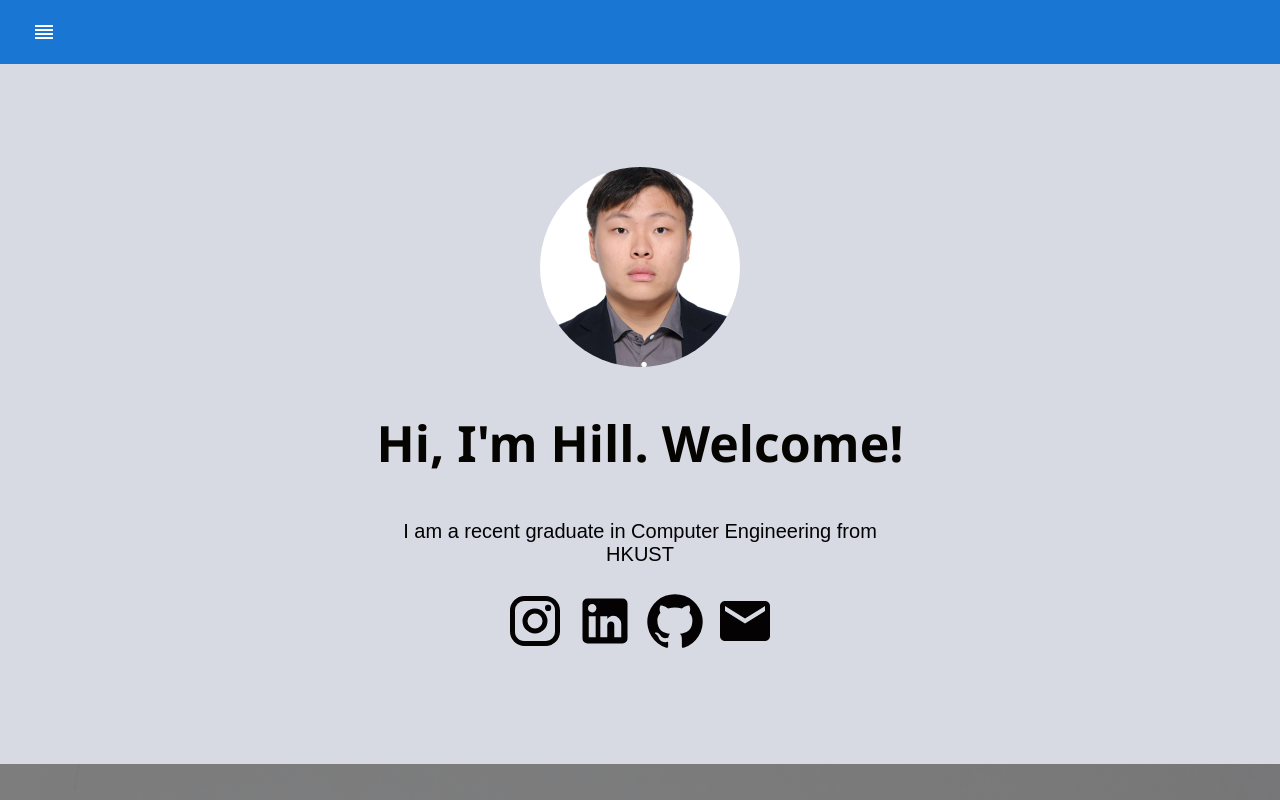
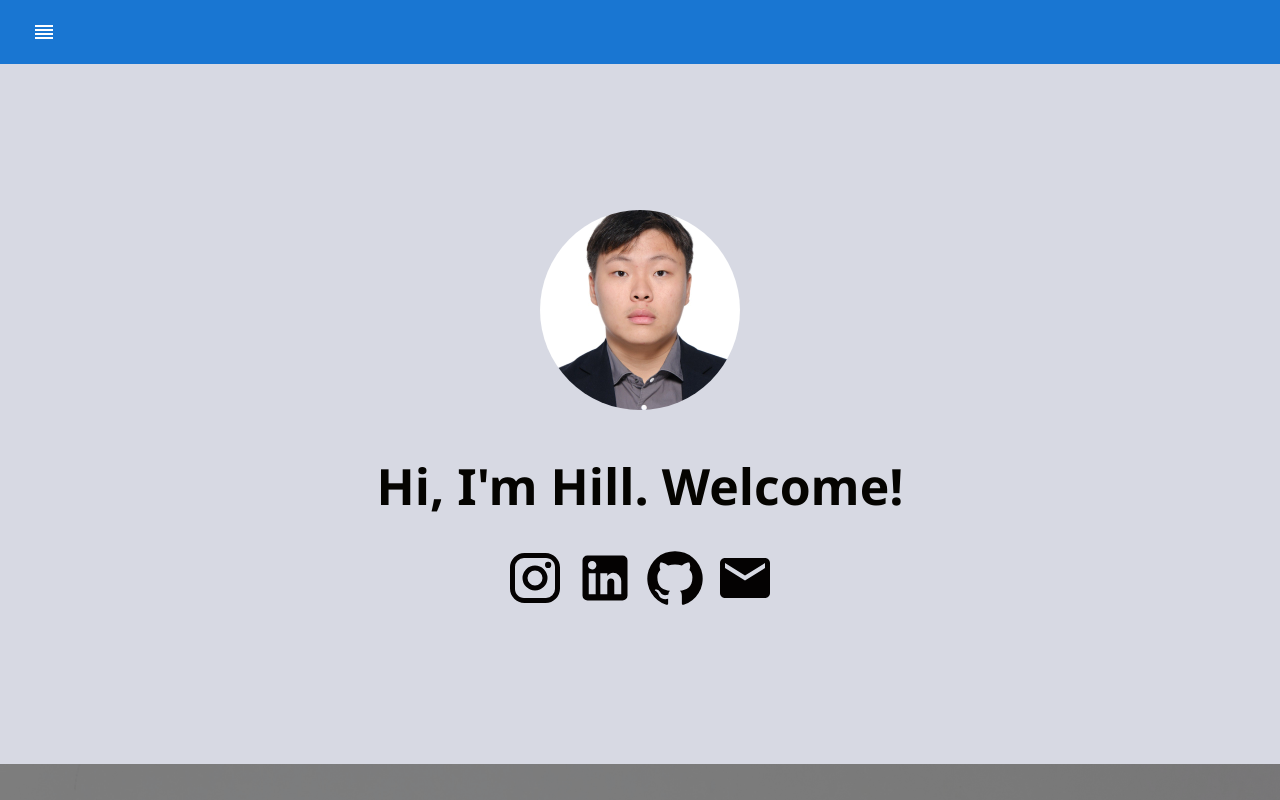
Before and after one commit to hillhc/MyPro, a React (Create React App) app: page / in a window 1280 px wide. Shown: the top 800 px of the page. Built offline with nearby package versions, Linux system fonts and the light colour scheme.

Commit message:
Update Home.js

```diff
--- a/src/pages/Home.js
+++ b/src/pages/Home.js
@@ -12,6 +12,7 @@ import { FaCode, FaRobot, FaEye, FaLinux } from 'react-icons/fa'; // Import rele
 function Home() {
   const [text, setText] = useState('');
   const greetingText = "Hi, I'm Hill. Welcome!";
+  /*<p>I am a recent graduate in Computer Engineering from HKUST</p>*/
 
   useEffect(() => {
     let currentIndex = 0;
@@ -36,7 +37,6 @@ function Home() {
         </div>
         <h2>{text}</h2>
         <div className="prompt">
-          <p>I am a recent graduate in Computer Engineering from HKUST</p>
           <a href="https://www.instagram.com/hill__hc/">
             <InstagramIcon />
           </a>
```
